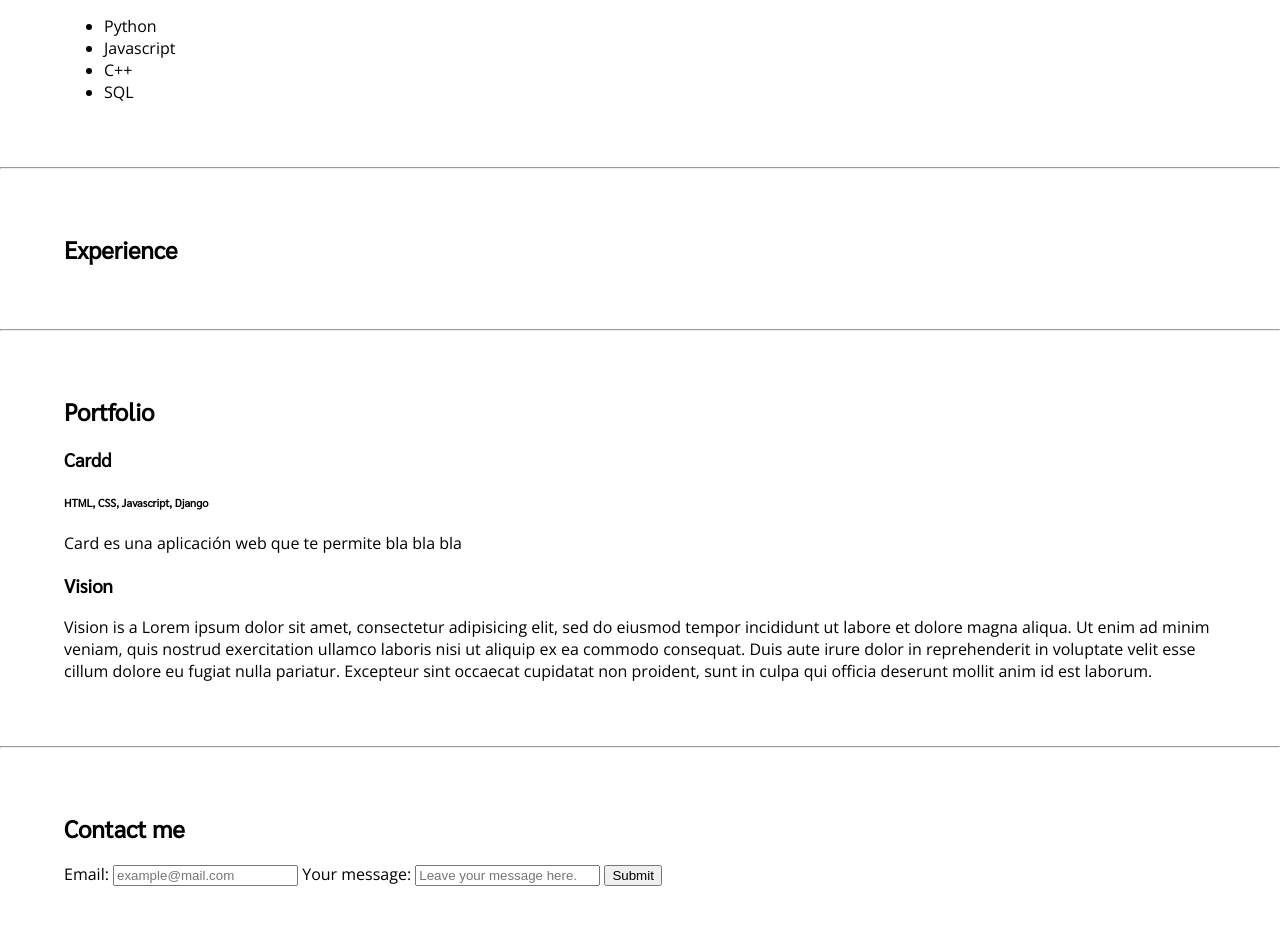
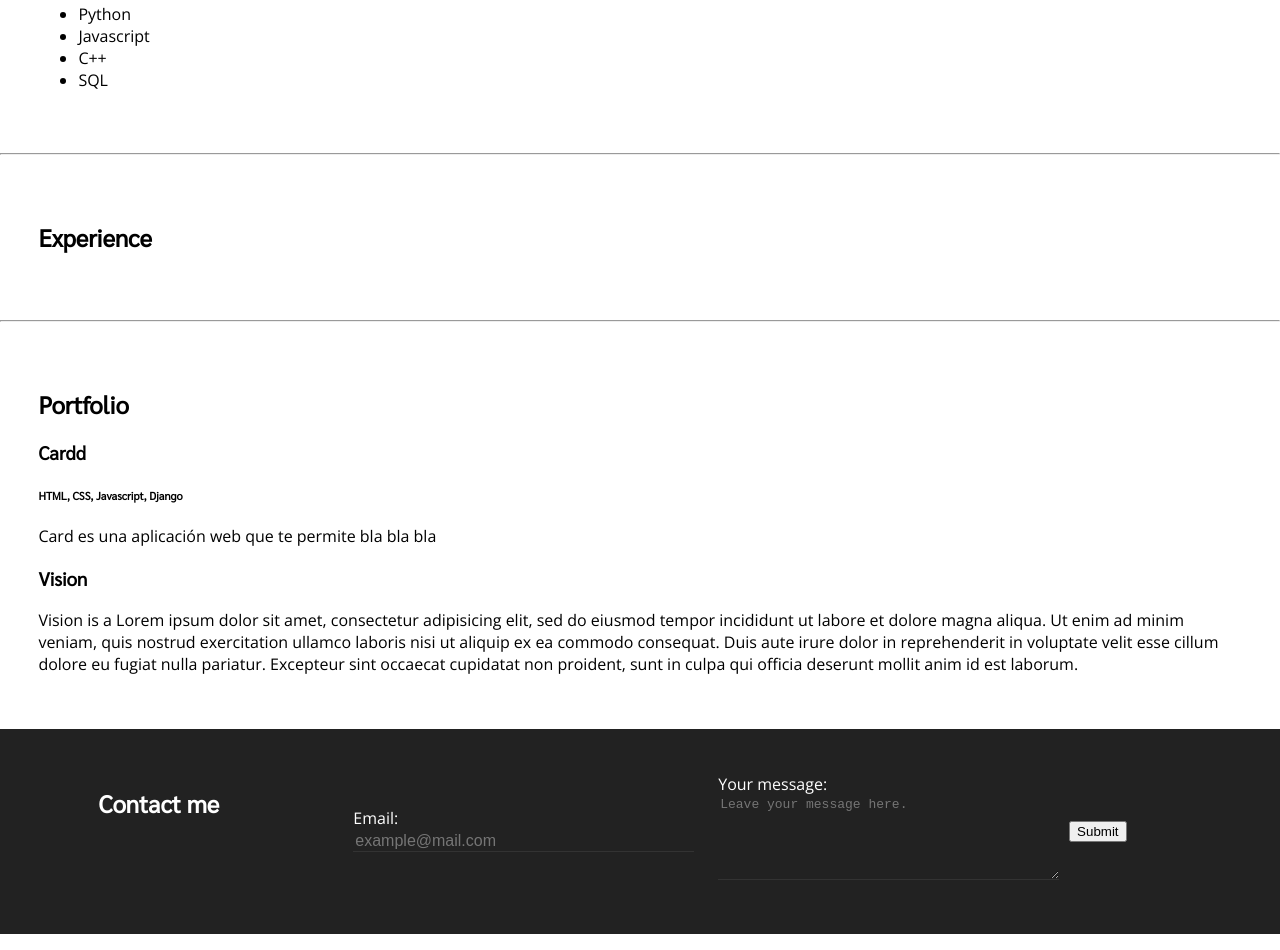
Before and after one commit to JonathanChavezTamales/JonathanChavezTamales.github.io, a plain HTML site: page index.html in a window 1280 px wide. Shown: the part 463-1413 px from the top of the page. Drawn offline with nearby package versions, Linux system fonts and the light colour scheme.

Commit message:
Flexbox footer

```diff
--- a/index.html
+++ b/index.html
@@ -2,6 +2,7 @@
 <html lang="en">
   <head>
     <meta charset="utf-8">
+    <meta name="description"" content="Jonathan Chávez is a software engineer.">
     <title>I am Jonathan Chávez</title>
     <link rel="stylesheet" href="static/css/style.css">
     <link href="https://fonts.googleapis.com/css?family=Open+Sans|Sarabun" rel="stylesheet">
@@ -11,7 +12,7 @@
 
 
 <!-- About me -->
-    <section id="about">
+    <header id="about">
       <div class="about-titles">
         <h1>I am Jonathan Chávez<span class="blink_me"> |</span></h1>
         <h3>
@@ -26,7 +27,7 @@
           <a href="https://www.linkedin.com/in/jonathan-chavez-tabares/"><i class="fab fa-linkedin-in"></i></a>
       </div>
       </div>
-    </section>
+    </header>
 
 <!-- Skills -->
     <section id="skills">
@@ -71,17 +72,20 @@
 
       </article>
     </section>
-    <hr>
 
 <!-- Contact me -->
     <section id="contact">
       <h2>Contact me</h2>
       <form action="index.html" method="post">
-        <label for="email">Email:</label>
-        <input id="email" type="email" name="email" placeholder="example@mail.com" autocomplete="on">
-        <label for="message">Your message:</label>
-        <input id="message" type="textarea" name="message" placeholder="Leave your message here.">
-        <input type="submit">
+        <fieldset>
+          <label for="email">Email:</label>
+          <input class="contact-input" id="email" type="email" name="email" placeholder="example@mail.com" autocomplete="on">
+        </fieldset>
+        <fieldset>
+          <label for="message">Your message:</label>
+          <textarea class="contact-input" id="message" maxlength="255" name="message" placeholder="Leave your message here."></textarea>
+        </fieldset>
+        <input type="submit" class="sumbit">
       </form>
     </section>
 
--- a/static/css/style.css
+++ b/static/css/style.css
@@ -53,7 +53,7 @@ nav li{
 }
 
 section{
-  margin: 5vw;
+  padding: 3vw;
 }
 
 
@@ -116,6 +116,61 @@ a:hover{
 }
 
 
+
+#contact {
+  background: #222;
+  color: white;
+  display: flex;
+  flex-wrap: wrap;
+  justify-content: space-around;
+}
+
+.contact-input{
+  background: #222;
+  border: 0px;
+  border-bottom: 1px #333 solid;
+  font-size: 1em;
+  width: 100%;
+}
+
+#message{
+  cols: 80;
+  height: 80px;
+  color: white;
+}
+#contact form{
+  width: 70%;
+  display: flex;
+  flex-wrap: wrap;
+  align-items: center;
+}
+
+fieldset{
+  border: 0;
+  display: inline;
+  width: 40%;
+}
+
+
+
+fieldset label{
+  display: block;
+}
+
+#contact .submit{
+  display: block;
+  background: #333;
+  border-radius: 5px;
+  border: 0;
+  box-shadow: 5px 5px 2px #111;
+  cursor: pointer;
+  color: white;
+  font-size: 1em;
+  padding: 9px;
+}
+
+
+
 /* OTHER */
 .blink_me {
   animation: blinker 1s step-start infinite;
```
